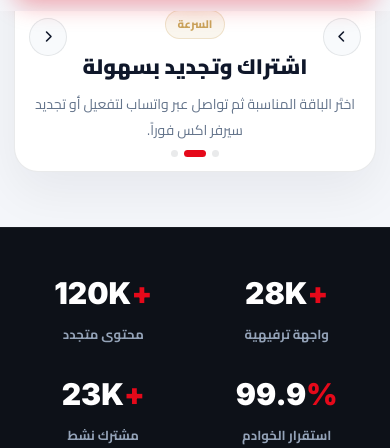
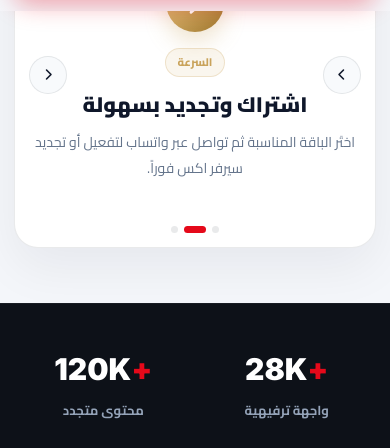
Before and after one commit to ahmedax2026/XIPTV, a plain HTML site: page offer.html in a window 390 px wide. Shown: the part 833-1281 px from the top of the page. Drawn offline with Linux system fonts and the light colour scheme.

Commit message:
Reserve stable height for rotating offer slider to reduce layout shifts

```diff
--- a/offer.html
+++ b/offer.html
@@ -222,7 +222,7 @@
         .promo-slider { padding: 0 5% 55px; background: var(--light); }
         .slider-box {
             position: relative; max-width: 740px; margin: auto; background: var(--card); border: 1px solid var(--border);
-            border-radius: 24px; padding: 42px 48px 34px; text-align: center; overflow: hidden; min-height: 220px;
+            border-radius: 24px; padding: 42px 48px 34px; text-align: center; overflow: hidden; min-height: 300px;
             display: flex; align-items: center; justify-content: center; box-shadow: var(--shadow); color: var(--text);
         }
         .slide { display: none; width: 100%; position: relative; z-index: 1; }
@@ -679,7 +679,7 @@
             .codes-bento-grid { grid-template-columns: 1fr; }
             .store-buttons-grid { grid-template-columns: 1fr; }
             .steps-grid, .reseller-grid { grid-template-columns: 1fr; }
-            .slider-box { padding: 32px 18px 28px; min-height: 200px; }
+            .slider-box { padding: 32px 18px 28px; min-height: 345px; }
             footer { padding: 22px 14px 88px; }
             .whatsapp-float { width: 50px; height: 50px; left: 14px; bottom: 72px; font-size: 24px; }
             .mobile-cta { display: block; }
```
